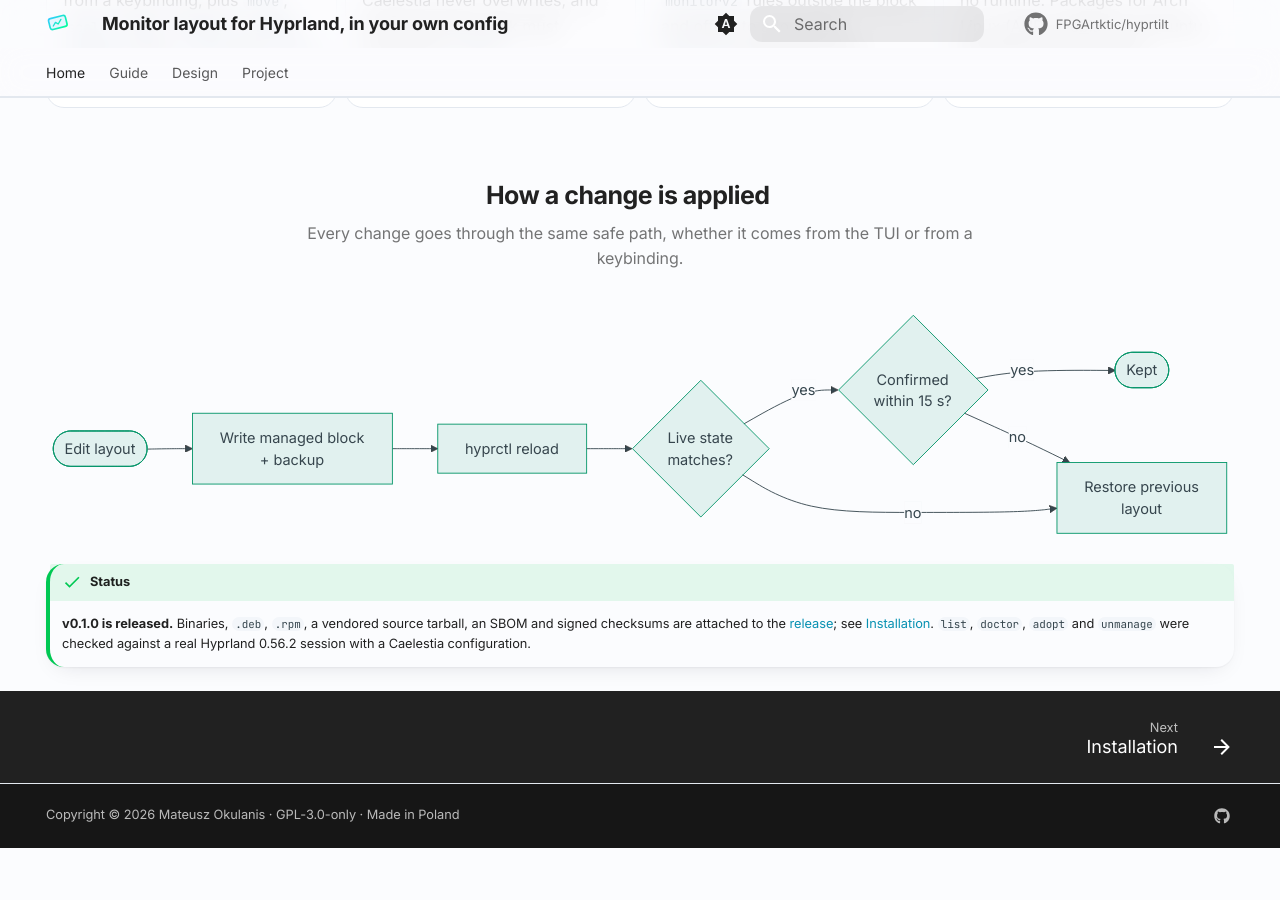
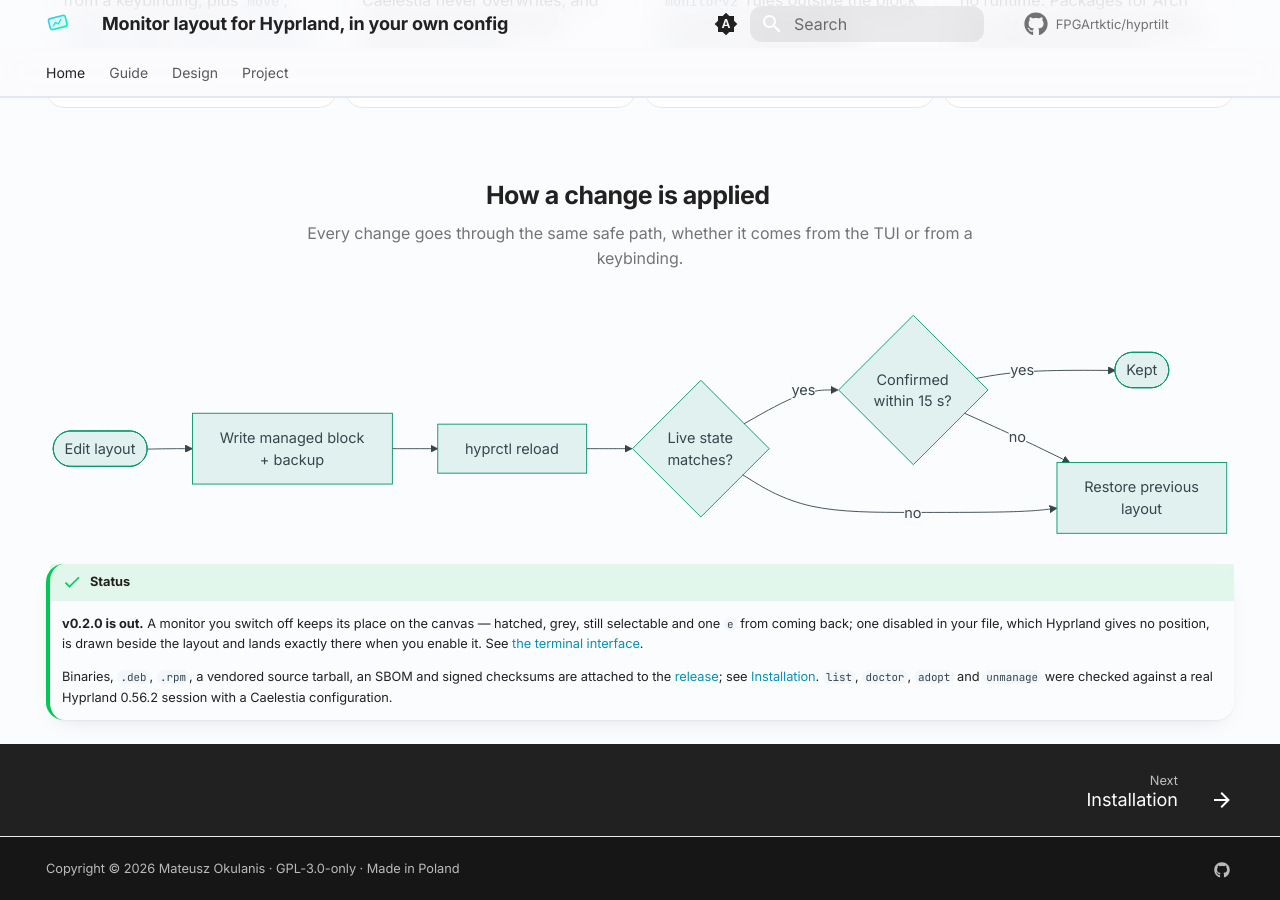
Before and after one commit to FPGArtktic/hyprtilt, an MkDocs documentation site: the page built from docs/index.md, in a window 1280 px wide and 900 px high, scrolled down 2478 px. Built offline with MkDocs 1.6.1 and Material for MkDocs 9.7.7, drawn with Linux system fonts in a browser that asks for light colours; comment, search, counter and statistics services are not loaded; before the commit the page ends 3325 px from its top, so only the background shows below that; some of the changed text lies outside the part shown.

Commit message:
docs: announce 0.2.0
Every page still spoke of v0.1.0: the banner, the landing page badge and
status box, the installation guide with its download links, the issue
template and the roadmap, which also promised a crates.io publication
that has since happened. The README still carried the note that nothing
was released, three paragraphs below the note that v0.1.0 was.

Write the changelog entry for 0.2.0, say in the banner, the landing page
and the README what the release is about - a monitor you switch off
keeps its place on the canvas and is one key from coming back - point
the download links at v0.2.0, and drop the stale lines.

Co-Authored-By: Claude Opus 5 <noreply@anthropic.com>
Signed-off-by: Mateusz Okulanis <FPGArtktic@outlook.com>

```diff
--- a/docs/index.md
+++ b/docs/index.md
@@ -11,7 +11,7 @@ hide:
 
 <div class="ht-hero" markdown>
 
-<span class="ht-pill"><span class="ht-dot"></span>v0.1.0 &middot; Hyprland 0.55+ Lua &middot; hyprlang &middot; Caelestia</span>
+<span class="ht-pill"><span class="ht-dot"></span>v0.2.0 &middot; Hyprland 0.55+ Lua &middot; hyprlang &middot; Caelestia</span>
 
 # Arrange your monitors. <span class="ht-gradient-text">Keep your config.</span>
 
@@ -142,8 +142,14 @@ flowchart LR
 
 !!! success "Status"
 
-    **v0.1.0 is released.** Binaries, `.deb`, `.rpm`, a vendored source
-    tarball, an SBOM and signed checksums are attached to the
+    **v0.2.0 is out.** A monitor you switch off keeps its place on the
+    canvas &mdash; hatched, grey, still selectable and one `e` from coming
+    back; one disabled in your file, which Hyprland gives no position, is
+    drawn beside the layout and lands exactly there when you enable it.
+    See [the terminal interface](guide/tui.md#monitors-that-are-off).
+
+    Binaries, `.deb`, `.rpm`, a vendored source tarball, an SBOM and
+    signed checksums are attached to the
     [release](https://github.com/FPGArtktic/hyprtilt/releases/latest); see
     [Installation](guide/installation.md). `list`, `doctor`, `adopt` and
     `unmanage` were checked against a real Hyprland 0.56.2 session with a
--- a/docs/overrides/main.html
+++ b/docs/overrides/main.html
@@ -3,7 +3,8 @@
 {% extends "base.html" %}
 
 {% block announce %}
-  <strong>hyprtilt 0.1.0 is out.</strong>
+  <strong>hyprtilt 0.2.0 is out:</strong> a monitor you switch off keeps its
+  place on the canvas, one key from coming back.
   <a href="https://github.com/FPGArtktic/hyprtilt/releases/latest">Download it</a>
   or read the <a href="{{ 'guide/installation/' | url }}">installation guide</a>.
 {% endblock %}
```
Also changed, not shown: CHANGELOG.md (+26 -0 lines), README.md (+9 -7 lines), docs/guide/installation.md (+5 -5 lines), docs/project/roadmap.md (+2 -1 lines), 1 other file.
